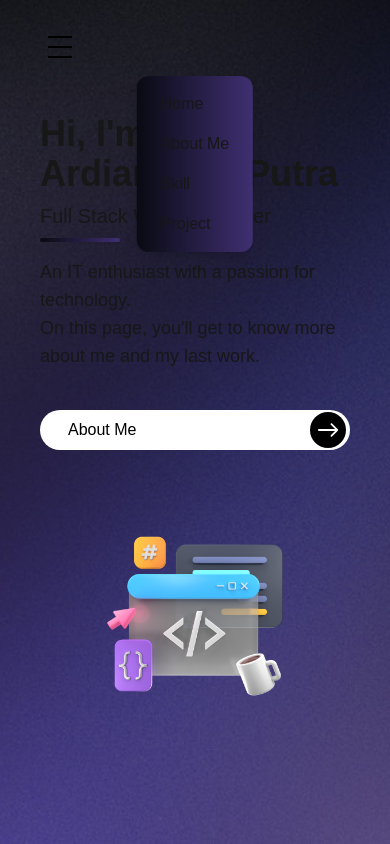
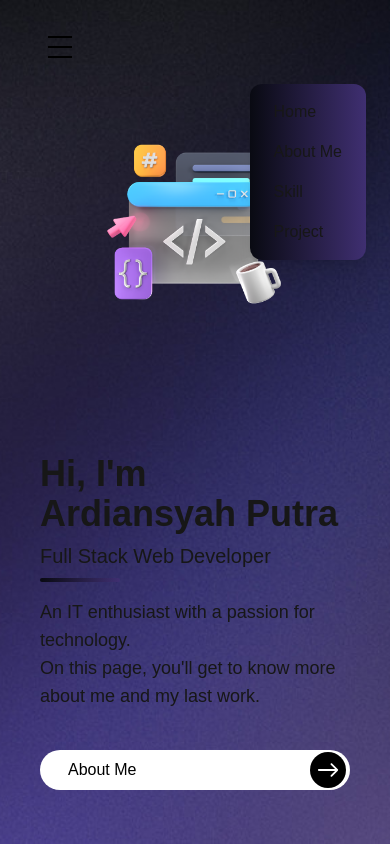
Before and after one commit to apxcodefun/portfolio, a Next.js app: page / in a window 390 px wide. Both pictures are taken after a click on the element 60 px from the left and 47 px from the top of the page. Built offline with nearby package versions, Linux system fonts and the light colour scheme.

Commit message:
fix responsive

```diff
--- a/app/layout.jsx
+++ b/app/layout.jsx
@@ -16,6 +16,7 @@ export default function RootLayout({ children }) {
           backgroundImage: "url('/images/bg.jpg')",
           backgroundSize: "cover",
           backgroundPosition: "center center",
+          backgroundAttachment: "fixed", // Agar background tetap pada posisi yang benar saat scroll
         }}
       >
         <Navbar />
--- a/app/page.jsx
+++ b/app/page.jsx
@@ -6,7 +6,7 @@ const Home = () => {
     <>
       <div className="flex flex-col md:flex-row items-center gap-4 px-4">
         {/* Text Section */}
-        <div className="flex flex-col justify-center mt-10 md:mt-0">
+        <div className="flex flex-col justify-center mt-10 md:mt-0 order-2 md:order-1">
           <h1 className="text-4xl sm:text-5xl font-bold mb-2">
             Hi, I'm Ardiansyah Putra
           </h1>
@@ -21,10 +21,11 @@ const Home = () => {
             <IoIosArrowRoundForward className="absolute right-1 bg-black text-white rounded-full h-9 w-9" />
           </button>
         </div>
+
         {/* Image Section */}
-        <div className="w-full md:w-[720px] flex justify-center mb-6 md:mb-0">
+        <div className="w-full md:w-[720px] flex justify-center mb-6 md:mb-0 order-1 md:order-2">
           <img
-            className="object-cover w-full h-[300px] sm:h-[400px] rounded-lg"
+            className="object-cover w-full h-[300px] sm:h-[250px] rounded-lg"
             src="/images/home1.png"
             alt="Nature City"
           />
--- a/components/Navbar.jsx
+++ b/components/Navbar.jsx
@@ -48,7 +48,7 @@ const Navbar = () => {
       <div
         className={`${
           isMenuOpen ? "block" : "hidden"
-        } md:hidden absolute top-14 left-1/2 transform -translate-x-1/2 bg-gradient-to-r from-sblack to-sblu py-4 px-6 rounded-xl shadow-lg`}
+        } md:hidden absolute top-16 right-0 bg-gradient-to-r from-sblack to-sblu py-4 px-6 rounded-xl shadow-lg`}
       >
         <ul className="space-y-4">
           <li className="hover:text-blue-400 cursor-pointer transition-colors duration-300">
```
